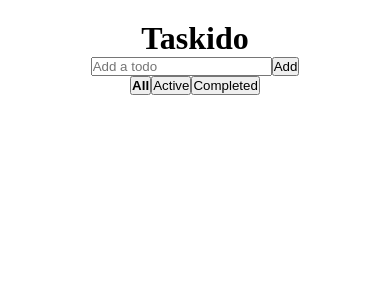
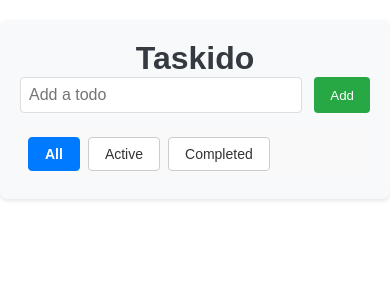
Before and after one commit to Wilfried-O/taskido, a React (Create React App) app: page / in a window 390 px wide. Shown: the top 300 px of the page. Built offline with nearby package versions, Linux system fonts and the light colour scheme.

Commit message:
Add basic styling to app components
Installed styled-components package.
Ignored responsive design for now.

```diff
--- a/package.json
+++ b/package.json
@@ -10,6 +10,7 @@
     "react": "^19.1.1",
     "react-dom": "^19.1.1",
     "react-scripts": "5.0.1",
+    "styled-components": "^6.1.19",
     "web-vitals": "^2.1.4"
   },
   "scripts": {
--- a/src/App.css
+++ b/src/App.css
@@ -1,4 +1,14 @@
 .app-container {
+    max-width: 600px;
+    margin: 20px auto;
+    padding: 20px;
+    background-color: #f8f9fa;
+    border-radius: 8px;
+    box-shadow: 0 2px 4px rgba(0, 0, 0, 0.1);
+}
+
+.app-title {
     text-align: center;
-    margin-top: 20px;
+    color: #343a40;
+    font-family: Arial, sans-serif;
 }
--- a/src/App.jsx
+++ b/src/App.jsx
@@ -32,7 +32,7 @@ function App() {
 
     return (
         <div className="app-container">
-            <h1>Taskido</h1>
+            <h1 className="app-title">Taskido</h1>
             <TodoForm addTodo={addTodo} />
             <Filter filter={filter} setFilter={setFilter} />
             <TodoList
--- a/src/components/Filter.jsx
+++ b/src/components/Filter.jsx
@@ -1,21 +1,23 @@
+import styles from './Filter.module.css';
+
 function Filter({ filter, setFilter}) {
     return (
-        <div>
+        <div className={styles.filterBar} >
             <button
-                onClick={() => setFilter('all')}
-                style={{ fontWeight: filter === 'all' ? 'bold' : 'normal' }}
+              className={`${styles.button} ${filter === 'all' ? styles.active : ''}`}
+              onClick={() => setFilter('all')}
             >
                 All
             </button>
             <button
-                onClick={() => setFilter('active')}
-                style={{ fontWeight: filter === 'active' ? 'bold' : 'normal' }}
+              className={`${styles.button} ${filter === 'active' ? styles.active : ''}`}
+              onClick={() => setFilter('active')}
             >
                 Active
             </button>
             <button
-                onClick={() => setFilter('completed')}
-                style={{ fontWeight: filter === 'completed' ? 'bold' : 'normal' }}
+              className={`${styles.button} ${filter === 'completed' ? styles.active : ''}`}
+              onClick={() => setFilter('completed')}
             >
                 Completed
             </button>
--- /dev/null
+++ b/src/components/Filter.module.css
@@ -0,0 +1,32 @@
+.filterBar {
+  display: flex;
+  gap: 0.5rem;
+  padding: 0.5rem;
+  /*border: 1px solid #ddd;*/
+  border-radius: 8px;
+  background-color: #f9f9f9;
+}
+
+.button {
+  padding: 0.5rem 1rem;
+  border: 1px solid #ccc;
+  border-radius: 4px;
+  background-color: white;
+  color: #333;
+  cursor: pointer;
+  font-size: 0.875rem;
+  font-weight: normal;
+  /*transition: all 0.1s ease;*/
+}
+
+.button:hover {
+  background-color: #e9e9e9;
+  border-color: #999;
+}
+
+.button.active {
+  background-color: #007bff; /* Blue for active */
+  color: white;
+  border-color: #007bff;
+  font-weight: bold;
+}
--- a/src/components/TodoForm.jsx
+++ b/src/components/TodoForm.jsx
@@ -1,4 +1,32 @@
 import { useState } from "react";
+import styled from "styled-components";
+
+const Form = styled.form`
+    display: flex;
+    gap: 0.75rem;
+    margin-bottom: 1rem;
+`;
+
+const Input = styled.input`
+    padding: 0.5rem;
+    font-size: 1rem;
+    border: 1px solid #ddd;
+    border-radius: 4px;
+    flex: 1;
+`;
+
+const Button = styled.button`
+    background-color: #28a745;
+    color: white;
+    border: none;
+    padding: 0.5rem 1rem;
+    border-radius: 4px;
+    cursor: pointer;
+
+    &:hover {
+        background-color: #218838;
+    }
+`;
 
 function TodoForm({ addTodo }) {
     const [input, setInput] = useState('');
@@ -12,15 +40,15 @@ function TodoForm({ addTodo }) {
     };
 
     return (
-        <form onSubmit={handleSubmit}>
-            <input
+        <Form onSubmit={handleSubmit}>
+            <Input
               type="text"
               value={input}
               onChange={ (e) => setInput(e.target.value) }
               placeholder="Add a todo"
             />
-            <button type="submit">Add</button>
-        </form>
+            <Button type="submit">Add</Button>
+        </Form>
     );
 }
 
--- a/src/components/TodoItem.jsx
+++ b/src/components/TodoItem.jsx
@@ -1,15 +1,20 @@
+import styles from './TodoItem.module.css';
+
 function TodoItem({ todo, toggleTodo, deleteTodo }) {
     return (
-        <li>
+        <li className={styles.todoItem}>
             <input
               type="checkbox"
+              className={styles.checkbox}
               checked={todo.completed}
               onChange={ () => toggleTodo(todo.id) }
             />
-            <span style={ {textDecoration: todo.completed ? 'line-through' : 'none'} }>
+            <span className={ `${styles.text} ${todo.completed ? styles.completed : ''}` }>
               {todo.text}
             </span>
-            <button onClick={ () => deleteTodo(todo.id) }>Delete</button>
+            <button
+              className={styles.deleteButton}
+              onClick={ () => deleteTodo(todo.id) }>Delete</button>
         </li>
 
     );
--- /dev/null
+++ b/src/components/TodoItem.module.css
@@ -0,0 +1,39 @@
+.todoItem {
+  display: flex;
+  align-items: center;
+  gap: 0.75rem;
+  padding: 0.5rem;
+  margin: 0.5rem 0;
+  background-color: #fff;
+  border: 1px solid #ddd;
+  border-radius: 4px;
+  list-style: none;
+}
+
+.checkbox {
+  cursor: pointer;
+}
+
+.text {
+  flex: 1; /* Take up remaining space */
+  font-size: 1rem;
+}
+
+.text.completed {
+  text-decoration: line-through;
+  opacity: 0.6;
+}
+
+.deleteButton {
+  background-color: #dc3545;
+  color: white;
+  border: none;
+  padding: 0.25rem 0.5rem;
+  border-radius: 4px;
+  cursor: pointer;
+  font-size: 0.75rem;
+}
+
+.deleteButton:hover {
+  background-color: #c82333;
+}
--- a/src/components/TodoList.jsx
+++ b/src/components/TodoList.jsx
@@ -2,7 +2,7 @@ import TodoItem from './TodoItem';
 
 function TodoList({ todos, toggleTodo, deleteTodo}) {
     return(
-        <ul>
+        <ul className="todoList">
             {todos.map( (todo) => (
                 <TodoItem
                     key={todo.id}
--- a/src/index.css
+++ b/src/index.css
@@ -3,3 +3,7 @@
     padding: 0;
     box-sizing: border-box;
 }
+
+.todoList {
+  /*outline: 1px solid;*/
+}
```
Also changed, not shown: 1 other file (tests, documents, lock files or other folders).
